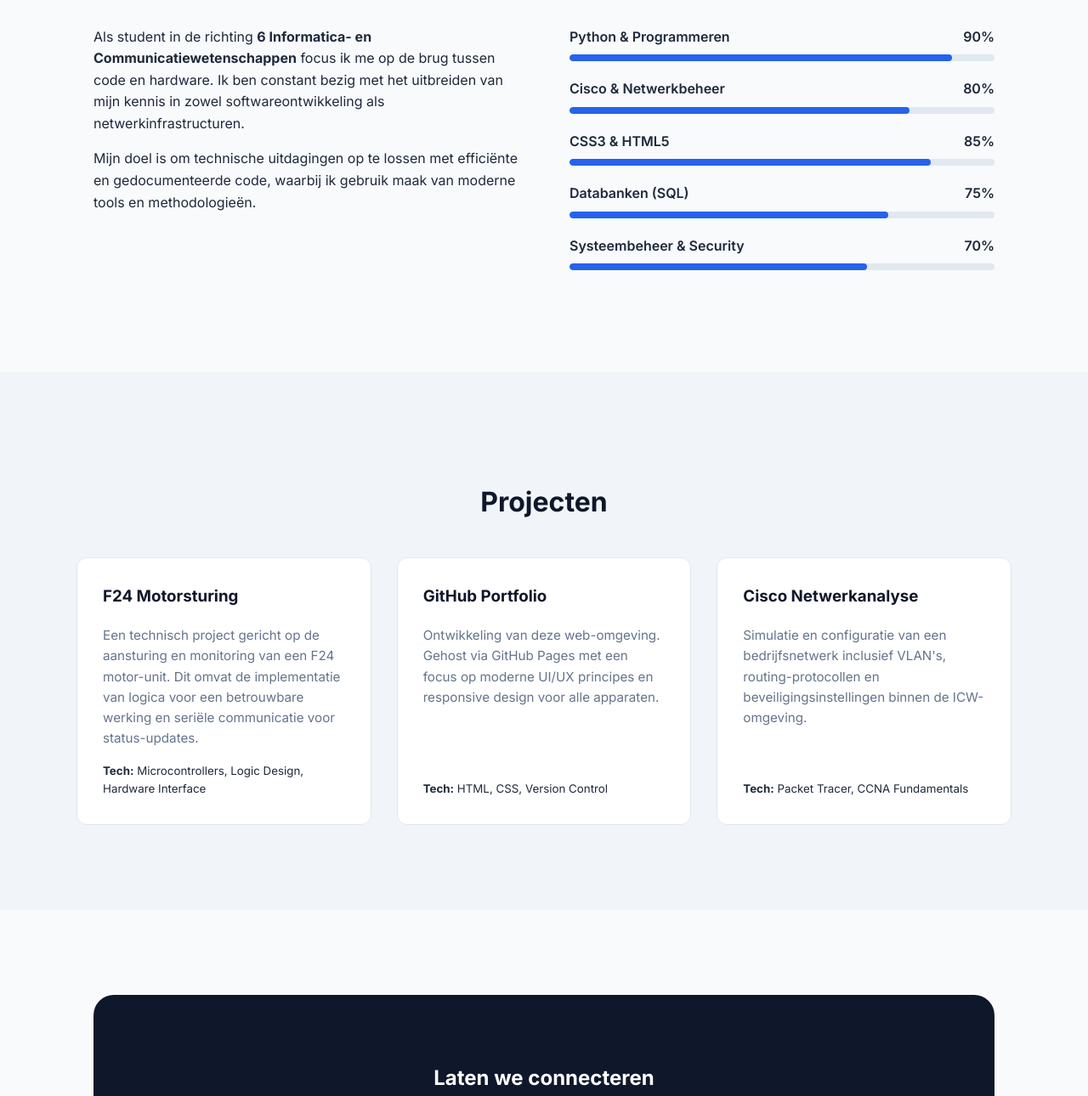
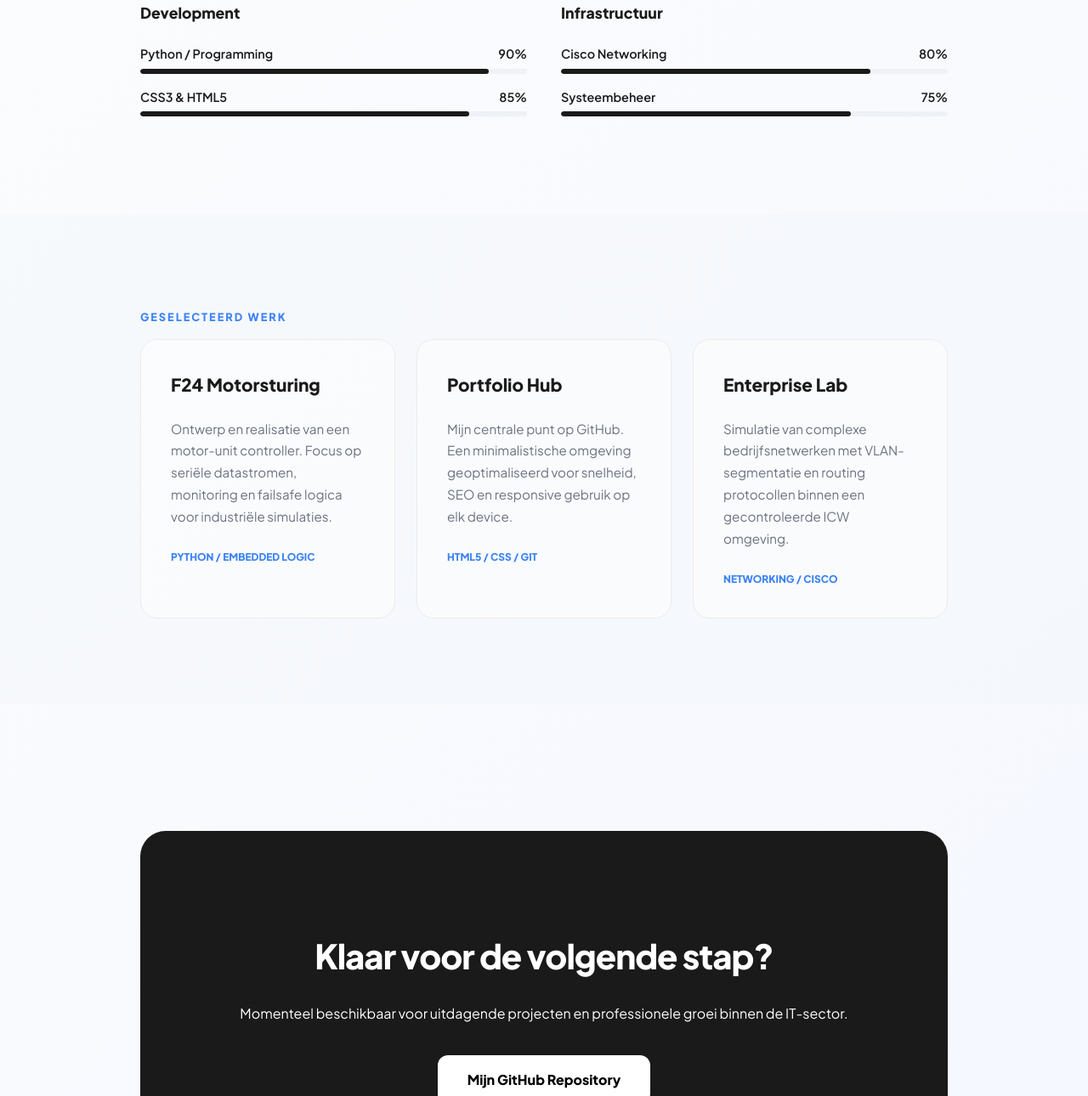
Before and after one commit to Marcus-2008/Marcus-2008.github.io, a plain HTML site: page index.html in a window 1280 px wide. Shown: the part 716-2006 px from the top of the page at 85% size. Drawn offline with Linux system fonts and the light colour scheme.

Commit message:
Update index.html

```diff
--- a/index.html
+++ b/index.html
@@ -4,146 +4,127 @@
     <meta charset="UTF-8">
     <meta name="viewport" content="width=device-width, initial-scale=1.0">
     <title>Marcus Lambrechts | Portfolio 6ICW</title>
-    <link href="https://fonts.googleapis.com/css2?family=Inter:wght@300;400;600;700&display=swap" rel="stylesheet">
+    <link href="https://fonts.googleapis.com/css2?family=Plus+Jakarta+Sans:wght@300;400;600;800&display=swap" rel="stylesheet">
     <style>
         :root {
-            --primary: #2563eb;
-            --dark: #0f172a;
-            --light: #f8fafc;
-            --text-main: #1e293b;
-            --text-muted: #64748b;
-            --border: #e2e8f0;
+            --bg: #fdfdfd;
+            --accent: #1a1a1a;
+            --secondary: #6b7280;
+            --border: #ececec;
+            --card-hover: #ffffff;
+            --blue-accent: #3b82f6;
         }
 
-        * { box-sizing: border-box; }
+        * { box-sizing: border-box; transition: all 0.2s ease-in-out; }
         html { scroll-behavior: smooth; }
 
         body {
-            font-family: 'Inter', sans-serif;
+            font-family: 'Plus Jakarta Sans', sans-serif;
             margin: 0;
-            background-color: var(--light);
-            color: var(--text-main);
-            line-height: 1.6;
+            background: linear-gradient(135deg, #fdfdfd 0%, #f4f7ff 100%);
+            color: var(--accent);
+            line-height: 1.7;
         }
 
+        /* Navbar met Blur */
         nav {
             position: fixed;
             top: 0; width: 100%;
-            background: rgba(255, 255, 255, 0.9);
-            backdrop-filter: blur(10px);
+            background: rgba(255, 255, 255, 0.7);
+            backdrop-filter: blur(15px);
             border-bottom: 1px solid var(--border);
             z-index: 1000;
-            padding: 1rem 0;
+            padding: 1.2rem 0;
         }
 
         .nav-container {
-            max-width: 1100px;
+            max-width: 1000px;
             margin: 0 auto;
             display: flex;
             justify-content: space-between;
             align-items: center;
-            padding: 0 20px;
+            padding: 0 25px;
         }
 
-        .logo { font-weight: 700; font-size: 1.2rem; color: var(--dark); text-decoration: none; }
-        .nav-links a {
-            text-decoration: none;
-            color: var(--text-muted);
-            margin-left: 25px;
-            font-weight: 500;
-            transition: color 0.3s;
-        }
-        .nav-links a:hover { color: var(--primary); }
+        .logo { font-weight: 800; font-size: 1.1rem; letter-spacing: -0.5px; text-decoration: none; color: var(--accent); }
+        .nav-links a { text-decoration: none; color: var(--secondary); margin-left: 30px; font-size: 0.9rem; font-weight: 500; }
+        .nav-links a:hover { color: var(--blue-accent); }
 
-        .hero {
-            padding: 160px 20px 80px;
-            background: white;
+        /* Hero Sectie */
+        header.hero {
+            padding: 180px 25px 100px;
             text-align: center;
+            max-width: 800px;
+            margin: 0 auto;
         }
 
-        .hero h1 { font-size: 3.5rem; margin: 0; color: var(--dark); letter-spacing: -1px; }
-        .hero p { font-size: 1.25rem; color: var(--text-muted); max-width: 600px; margin: 20px auto; }
+        .hero h1 { font-size: 4rem; margin: 0; font-weight: 800; letter-spacing: -2px; line-height: 1.1; }
+        .hero p { font-size: 1.1rem; color: var(--secondary); margin: 25px 0; }
+        .badge { background: #eff6ff; color: var(--blue-accent); padding: 6px 16px; border-radius: 100px; font-size: 0.8rem; font-weight: 700; text-transform: uppercase; letter-spacing: 1px; }
 
-        .badge-6icw {
-            background: #dbeafe;
-            color: var(--primary);
-            padding: 5px 15px;
-            border-radius: 20px;
-            font-weight: 600;
-            font-size: 0.9rem;
-        }
+        /* Sections */
+        .container { max-width: 1000px; margin: 0 auto; padding: 100px 25px; }
+        h2.section-label { font-size: 0.8rem; text-transform: uppercase; letter-spacing: 2px; color: var(--blue-accent); margin-bottom: 15px; }
 
-        .section { padding: 100px 20px; max-width: 1100px; margin: 0 auto; }
-        .section-title { font-size: 2rem; margin-bottom: 40px; text-align: center; color: var(--dark); }
-
-        .about-grid {
+        /* Skills Grid */
+        .skills-grid {
             display: grid;
-            grid-template-columns: 1fr 1fr;
-            gap: 60px;
-            align-items: start;
-        }
-
-        .skill-item { margin-bottom: 20px; }
-        .skill-info { display: flex; justify-content: space-between; margin-bottom: 8px; font-weight: 600; }
-        .skill-bar { height: 8px; background: #e2e8f0; border-radius: 4px; overflow: hidden; }
-        .skill-progress { height: 100%; background: var(--primary); border-radius: 4px; }
-
-        .project-grid {
-            display: grid;
-            grid-template-columns: repeat(auto-fit, minmax(320px, 1fr));
-            gap: 30px;
-        }
-
-        .project-card {
-            background: white;
-            border: 1px solid var(--border);
-            border-radius: 12px;
-            padding: 30px;
-            transition: all 0.3s ease;
-            display: flex;
-            flex-direction: column;
-            justify-content: space-between;
-        }
-
-        .project-card:hover {
-            transform: translateY(-5px);
-            box-shadow: 0 20px 25px -5px rgba(0,0,0,0.1);
-            border-color: var(--primary);
-        }
-
-        .project-card h3 { margin-top: 0; color: var(--dark); }
-        .project-card p { color: var(--text-muted); font-size: 0.95rem; }
-
-        .contact-box {
-            background: var(--dark);
-            color: white;
-            padding: 60px;
-            border-radius: 24px;
-            text-align: center;
-        }
-
-        .btn-primary {
-            display: inline-block;
-            background: var(--primary);
-            color: white;
-            padding: 12px 30px;
-            border-radius: 8px;
-            text-decoration: none;
-            font-weight: 600;
-            margin-top: 20px;
-        }
-
-        footer {
-            padding: 40px;
-            text-align: center;
-            color: var(--text-muted);
-            border-top: 1px solid var(--border);
+            grid-template-columns: repeat(auto-fit, minmax(250px, 1fr));
+            gap: 40px;
             margin-top: 50px;
         }
 
+        .skill-group h3 { font-size: 1.1rem; margin-bottom: 20px; }
+        .skill-item { margin-bottom: 15px; }
+        .skill-label { display: flex; justify-content: space-between; font-size: 0.9rem; margin-bottom: 5px; font-weight: 600; }
+        .bar-bg { background: #eef2f6; height: 6px; border-radius: 10px; overflow: hidden; }
+        .bar-fill { height: 100%; background: var(--accent); border-radius: 10px; }
+
+        /* Project Cards - Clean & Depth */
+        .project-grid {
+            display: grid;
+            grid-template-columns: repeat(auto-fit, minmax(300px, 1fr));
+            gap: 25px;
+        }
+
+        .card {
+            background: rgba(255, 255, 255, 0.5);
+            border: 1px solid var(--border);
+            padding: 35px;
+            border-radius: 20px;
+            text-decoration: none;
+            color: inherit;
+            display: block;
+        }
+
+        .card:hover {
+            background: #fff;
+            border-color: #d1d5db;
+            transform: translateY(-8px);
+            box-shadow: 0 20px 40px rgba(0,0,0,0.04);
+        }
+
+        .card h3 { margin-top: 0; font-size: 1.3rem; }
+        .card p { color: var(--secondary); font-size: 0.95rem; margin-bottom: 25px; }
+        .card-footer { font-size: 0.75rem; font-weight: 700; color: var(--blue-accent); text-transform: uppercase; }
+
+        /* Contact Box */
+        .cta-box {
+            background: var(--accent);
+            color: #fff;
+            padding: 80px 40px;
+            border-radius: 30px;
+            text-align: center;
+            margin-top: 50px;
+        }
+
+        .cta-box h2 { font-size: 2.5rem; margin-bottom: 20px; letter-spacing: -1px; }
+        .btn-white { display: inline-block; background: #fff; color: #000; padding: 15px 35px; border-radius: 12px; text-decoration: none; font-weight: 700; margin-top: 20px; }
+
+        footer { text-align: center; padding: 60px 0; color: #9ca3af; font-size: 0.85rem; border-top: 1px solid var(--border); margin-top: 100px; }
+
         @media (max-width: 768px) {
-            .about-grid { grid-template-columns: 1fr; }
-            .hero h1 { font-size: 2.5rem; }
+            .hero h1 { font-size: 2.8rem; }
         }
     </style>
 </head>
@@ -151,9 +132,9 @@
 
     <nav>
         <div class="nav-container">
-            <a href="#" class="logo">ML.</a>
+            <a href="#" class="logo">MARCUS.L</a>
             <div class="nav-links">
-                <a href="#about">Expertise</a>
+                <a href="#expertise">Expertise</a>
                 <a href="#projects">Projecten</a>
                 <a href="#contact">Contact</a>
             </div>
@@ -161,91 +142,74 @@
     </nav>
 
     <header class="hero">
-        <span class="badge-6icw">Student Informatica & Communicatiewetenschappen</span>
-        <h1>Marcus Lambrechts</h1>
-        <p>Gedreven door techniek. Focus op softwareontwikkeling, netwerkanalyse en systeembeheer binnen de richting 6ICW.</p>
-        <a href="#projects" class="btn-primary">Portfolio bekijken</a>
+        <span class="badge">Informatica & Communicatiewetenschappen</span>
+        <h1>Design. Code. Connect.</h1>
+        <p>Ik ben Marcus Lambrechts, een tech-gedreven student gefocust op de architectuur van software en netwerken. In 6ICW combineer ik diepgaande logica met praktische implementaties.</p>
     </header>
 
-    <section id="about" class="section">
-        <div class="about-grid">
-            <div>
-                <h2 style="text-align: left;" class="section-title">Wie ben ik?</h2>
-                <p>Als student in de richting <strong>6 Informatica- en Communicatiewetenschappen</strong> focus ik me op de brug tussen code en hardware. Ik ben constant bezig met het uitbreiden van mijn kennis in zowel softwareontwikkeling als netwerkinfrastructuren.</p>
-                <p>Mijn doel is om technische uitdagingen op te lossen met efficiënte en gedocumenteerde code, waarbij ik gebruik maak van moderne tools en methodologieën.</p>
+    <div id="expertise" class="container">
+        <h2 class="section-label">Kerncompetenties</h2>
+        <div class="skills-grid">
+            <div class="skill-group">
+                <h3>Development</h3>
+                <div class="skill-item">
+                    <div class="skill-label"><span>Python / Programming</span><span>90%</span></div>
+                    <div class="bar-bg"><div class="bar-fill" style="width: 90%;"></div></div>
+                </div>
+                <div class="skill-item">
+                    <div class="skill-label"><span>CSS3 & HTML5</span><span>85%</span></div>
+                    <div class="bar-bg"><div class="bar-fill" style="width: 85%;"></div></div>
+                </div>
             </div>
-            <div>
-                <h2 style="text-align: left;" class="section-title">Technische Expertise</h2>
-
+            <div class="skill-group">
+                <h3>Infrastructuur</h3>
                 <div class="skill-item">
-                    <div class="skill-info"><span>Python & Programmeren</span><span>90%</span></div>
-                    <div class="skill-bar"><div class="skill-progress" style="width: 90%;"></div></div>
+                    <div class="skill-label"><span>Cisco Networking</span><span>80%</span></div>
+                    <div class="bar-bg"><div class="bar-fill" style="width: 80%;"></div></div>
                 </div>
-
                 <div class="skill-item">
-                    <div class="skill-info"><span>Cisco & Netwerkbeheer</span><span>80%</span></div>
-                    <div class="skill-bar"><div class="skill-progress" style="width: 80%;"></div></div>
-                </div>
-
-                <div class="skill-item">
-                    <div class="skill-info"><span>CSS3 & HTML5</span><span>85%</span></div>
-                    <div class="skill-bar"><div class="skill-progress" style="width: 85%;"></div></div>
-                </div>
-
-                <div class="skill-item">
-                    <div class="skill-info"><span>Databanken (SQL)</span><span>75%</span></div>
-                    <div class="skill-bar"><div class="skill-progress" style="width: 75%;"></div></div>
-                </div>
-
-                <div class="skill-item">
-                    <div class="skill-info"><span>Systeembeheer & Security</span><span>70%</span></div>
-                    <div class="skill-bar"><div class="skill-progress" style="width: 70%;"></div></div>
+                    <div class="skill-label"><span>Systeembeheer</span><span>75%</span></div>
+                    <div class="bar-bg"><div class="bar-fill" style="width: 75%;"></div></div>
                 </div>
             </div>
         </div>
-    </section>
+    </div>
 
-    <section id="projects" class="section" style="background: #f1f5f9; max-width: 100%;">
-        <div style="max-width: 1100px; margin: 0 auto;">
-            <h2 class="section-title">Projecten</h2>
+    <div id="projects" style="background: rgba(240, 244, 248, 0.4);">
+        <div class="container">
+            <h2 class="section-label">Geselecteerd Werk</h2>
             <div class="project-grid">
-                <div class="project-card">
-                    <div>
-                        <h3>F24 Motorsturing</h3>
-                        <p>Een technisch project gericht op de aansturing en monitoring van een F24 motor-unit. Dit omvat de implementatie van logica voor een betrouwbare werking en seriële communicatie voor status-updates.</p>
-                    </div>
-                    <small><strong>Tech:</strong> Microcontrollers, Logic Design, Hardware Interface</small>
+                <div class="card">
+                    <h3>F24 Motorsturing</h3>
+                    <p>Ontwerp en realisatie van een motor-unit controller. Focus op seriële datastromen, monitoring en failsafe logica voor industriële simulaties.</p>
+                    <div class="card-footer">Python / Embedded Logic</div>
                 </div>
 
-                <div class="project-card">
-                    <div>
-                        <h3>GitHub Portfolio</h3>
-                        <p>Ontwikkeling van deze web-omgeving. Gehost via GitHub Pages met een focus op moderne UI/UX principes en responsive design voor alle apparaten.</p>
-                    </div>
-                    <small><strong>Tech:</strong> HTML, CSS, Version Control</small>
+                <div class="card">
+                    <h3>Portfolio Hub</h3>
+                    <p>Mijn centrale punt op GitHub. Een minimalistische omgeving geoptimaliseerd voor snelheid, SEO en responsive gebruik op elk device.</p>
+                    <div class="card-footer">HTML5 / CSS / Git</div>
                 </div>
 
-                <div class="project-card">
-                    <div>
-                        <h3>Cisco Netwerkanalyse</h3>
-                        <p>Simulatie en configuratie van een bedrijfsnetwerk inclusief VLAN's, routing-protocollen en beveiligingsinstellingen binnen de ICW-omgeving.</p>
-                    </div>
-                    <small><strong>Tech:</strong> Packet Tracer, CCNA Fundamentals</small>
+                <div class="card">
+                    <h3>Enterprise Lab</h3>
+                    <p>Simulatie van complexe bedrijfsnetwerken met VLAN-segmentatie en routing protocollen binnen een gecontroleerde ICW omgeving.</p>
+                    <div class="card-footer">Networking / Cisco</div>
                 </div>
             </div>
         </div>
-    </section>
+    </div>
 
-    <section id="contact" class="section">
-        <div class="contact-box">
-            <h2>Laten we connecteren</h2>
-            <p>Interesse in mijn technische vaardigheden of projecten? Bekijk mijn volledige repositories en bijdragen op GitHub.</p>
-            <a href="https://github.com/Marcus-2008" class="btn-primary" target="_blank">Marcus-2008 op GitHub</a>
+    <div id="contact" class="container">
+        <div class="cta-box">
+            <h2>Klaar voor de volgende stap?</h2>
+            <p>Momenteel beschikbaar voor uitdagende projecten en professionele groei binnen de IT-sector.</p>
+            <a href="https://github.com/Marcus-2008" class="btn-white">Mijn GitHub Repository</a>
         </div>
-    </section>
+    </div>
 
     <footer>
-        &copy; 2026 Marcus Lambrechts | 6ICW Portfolio | Gedreven door Informatica
+        &copy; 2026 Marcus Lambrechts &bull; 6 Informatica- en Communicatiewetenschappen &bull; Mechelen
     </footer>
 
 </body>
```
